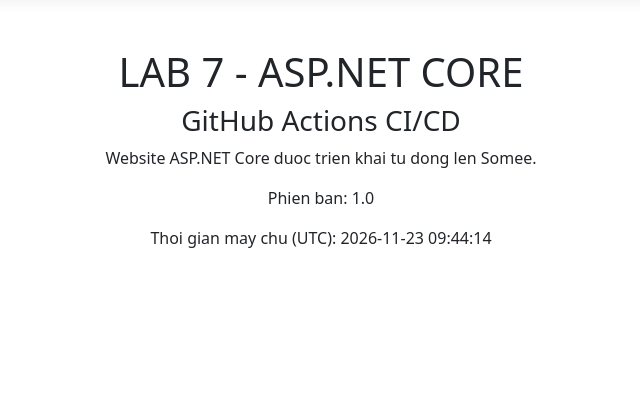
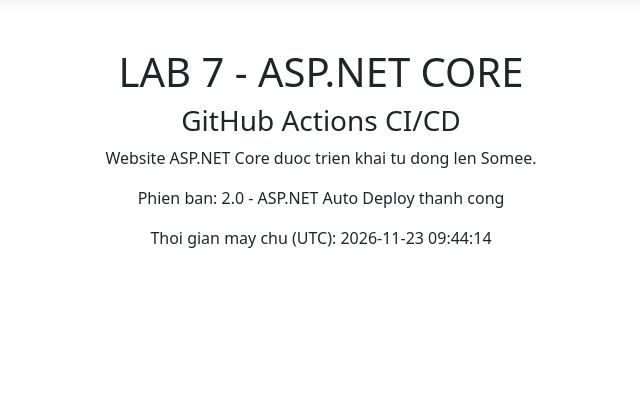
Before and after one commit to tamdtrump/Lab7-CICD, an ASP.NET Core app: page / in a window 1280 px wide. Shown: the part 57-464 px from the top of the page, without its empty margins (319-959 px from the left). Run offline with ASP.NET Core 8, Linux system fonts and the light colour scheme; style sheets or scripts are compiled from the project's sources.

Commit message:
Update ASP.NET Core website to version 2.0

```diff
--- a/aspnet/Pages/Index.cshtml
+++ b/aspnet/Pages/Index.cshtml
@@ -16,7 +16,7 @@
         trien khai tu dong len Somee.
     </p>
 
-    <p>Phien ban: 1.0</p>
+    <p><p>Phien ban: 2.0 - ASP.NET Auto Deploy thanh cong</p></p>
 
     <p>
         Thoi gian may chu (UTC):
```
